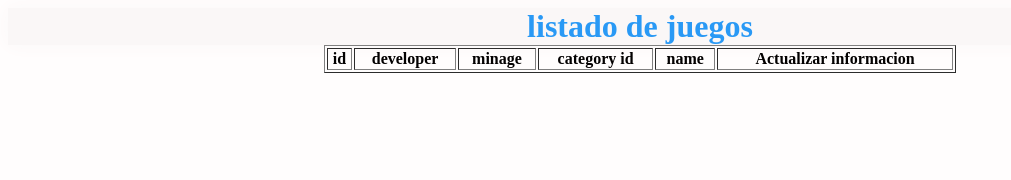
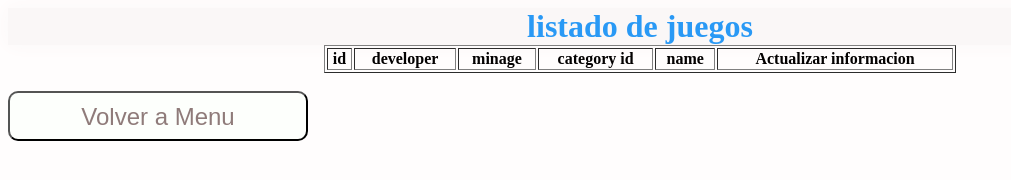
Before and after one commit to fredyantoniogomez/PaginaWEb, a plain HTML site: page lst_juegos.html in a window 1280 px wide. Shown: the whole page, without its empty margins (0-1011 px from the left). Drawn offline with nearby package versions, Linux system fonts and the light colour scheme; no server answers.

Commit message:
Update lst_juegos.html

```diff
--- a/lst_juegos.html
+++ b/lst_juegos.html
@@ -41,6 +41,7 @@
             <button onclick="update_juego()">actualiza juego</button>
         </form>
     </div>
-
+    <br><form action="index.html" target="_top">
+    <button>Volver a Menu</button></form>
 </body>
 </html>
```
